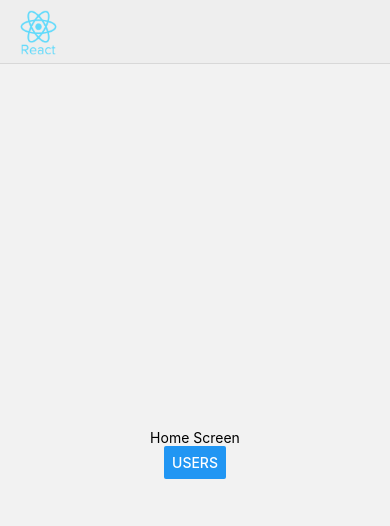
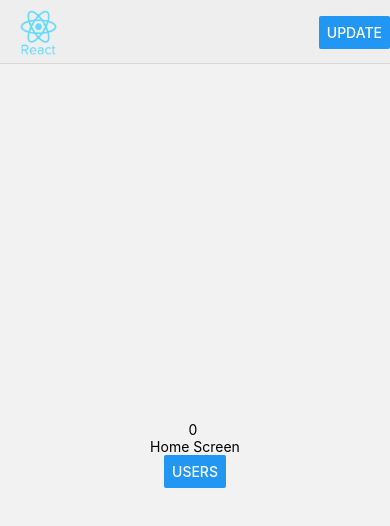
Before and after one commit to actjacob/Navigation, a React Native app: screen /Home in a window 390 px wide. Shown: the top 526 px of the page. Built offline with nearby package versions, Linux system fonts and the light colour scheme.

Commit message:
header buttons added

```diff
--- a/App.js
+++ b/App.js
@@ -1,5 +1,6 @@
 import { NavigationContainer } from "@react-navigation/native";
 import { createNativeStackNavigator } from "@react-navigation/native-stack";
+import { Button } from "react-native";
 import * as React from "react";
 
 //screens
@@ -28,13 +29,15 @@ function App() {
           name="Home"
           component={HomeScreen}
           options={{ title: "Featured",
-            headerTitle: (props) => <HeaderLogo {...props} />
+            headerTitle: (props) => <HeaderLogo {...props}/>
            }}
         />
         <Stack.Screen
           name="Users"
           component={UsersScreen}
-          options={{ title: "User" }}
+          options={{ title: "User",
+
+           }}
         />
         <Stack.Screen
           name="UserDetail"
--- a/src/screens/Home/homepage.js
+++ b/src/screens/Home/homepage.js
@@ -1,9 +1,22 @@
-import React from "react";
+import React,{useState,useLayoutEffect} from "react";
 import { Button, Text, View } from "react-native";
 
 function HomeScreen({ navigation }) {
+  const [count, setCount] = useState(0);
+
+
+
+  useLayoutEffect(() => {
+
+    navigation.setOptions({
+      headerRight: () => (
+        <Button onPress={() => setCount((c) => c + 1)} title="Update" />
+      ),
+    });
+  }, [navigation]);
   return (
     <View style={{ flex: 1, alignItems: "center", justifyContent: "center" }}>
+      <Text>{count} </Text>
       <Text>Home Screen</Text>
       <Button title="Users" onPress={() => navigation.navigate("Users")} />
 
```
